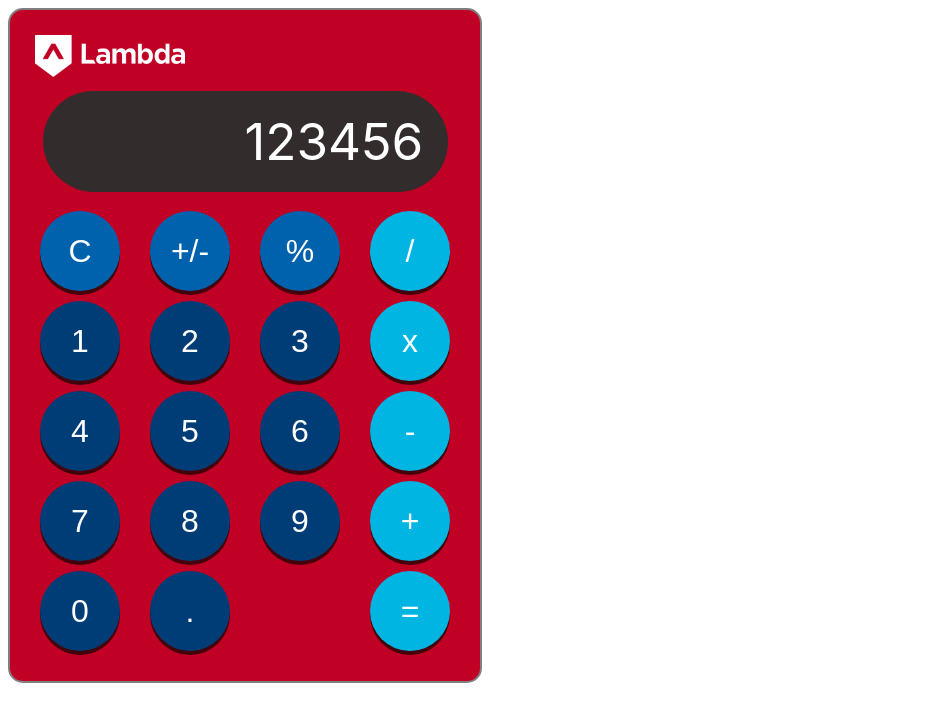
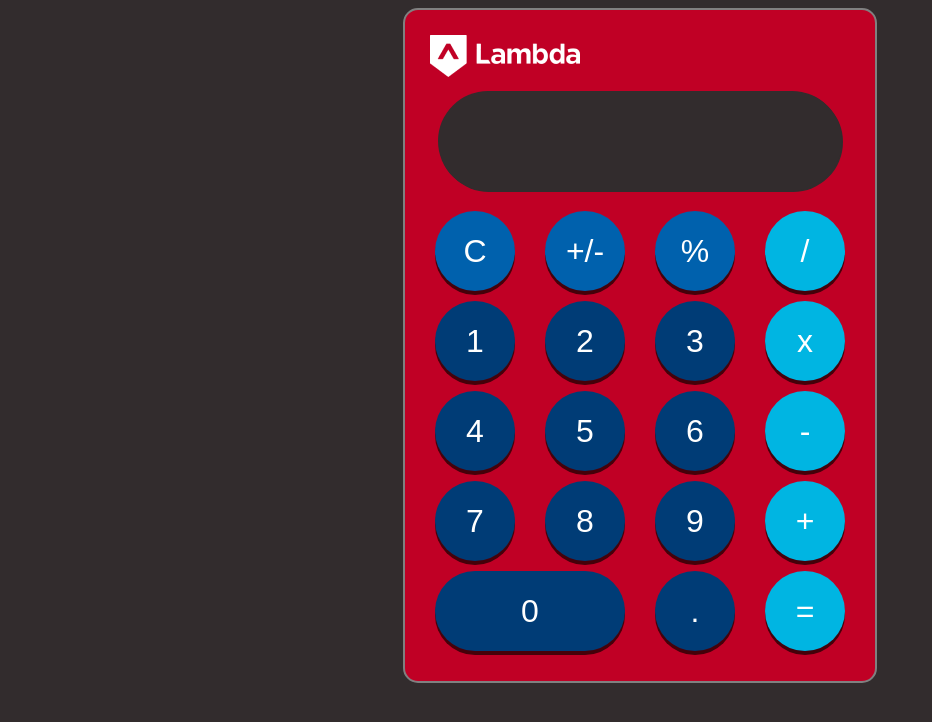
Before and after one commit to bloominstituteoftechnology/lambda-calculator, a React (Create React App) app: page / in a window 1280 px wide. Shown: the top 722 px of the page, without its empty margins (0-932 px from the left). Built offline with nearby package versions, Linux system fonts and the light colour scheme.

Commit message:
Some stretch complete, working on calculator logic

```diff
--- a/src/App.css
+++ b/src/App.css
@@ -1,4 +1,9 @@
+body {
+    background-color: #322c2d;
+}
+
 .container {
+    margin: 0 auto;
     background-color: #c00025;
     width: 100%;
     max-width: 470px;
@@ -72,6 +77,12 @@
     flex-wrap: wrap;
 }
 
+.button0{
+    width:190px;
+    border-radius:50px;
+}
+
+
 button{
     background-color: #003c76;
     color: white;
--- a/src/App.js
+++ b/src/App.js
@@ -1,4 +1,4 @@
-import React from "react";
+import React, {useState} from "react";
 import "./App.css";
 import Numbers from "./components/ButtonComponents/NumberButtons/Numbers"
 import Operators from "./components/ButtonComponents/OperatorButtons/Operators"
@@ -17,19 +17,35 @@ function App() {
   // Your functions should accept a parameter of the the item data being displayed to the DOM (ie - should recieve 5 if the user clicks on
   // the "5" button, or the operator if they click one of those buttons) and then call your setter function to update state.
   // Don't forget to pass the functions (and any additional data needed) to the components as props
+  const [displayState, setDisplayState] = useState("")
+  let [calcState, setCalcState] = useState(1)
+  const displayChanger = (number) => {
+    if (number === "C"){
+      setDisplayState ("")
+    }else if (number === "+"){
+      console.log (number, displayState)
+      setCalcState = (Number(displayState))
+      setDisplayState ("")
+    }else if (number === "="){
+      console.log (calcState, displayState)
+      setDisplayState (displayValue => calcState + Number(displayValue))
+    }else {
+      setDisplayState (displayValue => displayValue + number)
+    }
 
+  }
   return (
     <div className="container">
       <Logo />
-      <Display />
+      <Display value={displayState}/>
       <div className="App">
         {/* STEP 4 - Render your components here and be sure to properly import/export all files */}
         <div className="left-container">
-        <Specials />
-        <Numbers />
+        <Specials displayChanger={displayChanger}/>
+        <Numbers displayChanger={displayChanger} />
         </div>
         <div className="right-container">
-        <Operators />
+        <Operators displayChanger={displayChanger}/>
         </div>
       </div>
     </div>
--- a/src/components/ButtonComponents/NumberButtons/NumberButton.js
+++ b/src/components/ButtonComponents/NumberButtons/NumberButton.js
@@ -3,8 +3,7 @@ import React from "react";
 const NumberButton = (props) => {
   return (
     <div>
-    <button>{props.button}</button>
-
+    <button className={`button${props.button}`} onClick={() => props.displayChanger(props.button)}>{props.button}</button>
     </div>
   );
 };
--- a/src/components/ButtonComponents/NumberButtons/Numbers.js
+++ b/src/components/ButtonComponents/NumberButtons/Numbers.js
@@ -1,6 +1,7 @@
 import React, {useState} from "react";
 import {numbers} from "../../../data";
 import NumberButton from "./NumberButton"
+import { tsPropertySignature } from "@babel/types";
 
 //import any components needed
 // example of import from data.js. Note all the ../   This is how we move through folders.
@@ -9,14 +10,15 @@ import { numbers } from '../../../data'
 */
 //Import your array data to from the provided data file
 
-const Numbers = () => {
+const Numbers = (props) => {
+  // console.log (props.valueChange)
   const [numberState] = useState(numbers)
   // STEP 2 - add the imported data to state
   return (
     <div>
       <div className="numbers">
       {numberState.map((number, index) => (
-        <NumberButton key={index} button={number} />
+        <NumberButton key={index} button={number} displayChanger={props.displayChanger} />
       ))}
       {/* STEP 3 - Use .map() to iterate over your array data and return a button
        component matching the name on the provided file. Pass
--- a/src/components/ButtonComponents/OperatorButtons/OperatorButton.js
+++ b/src/components/ButtonComponents/OperatorButtons/OperatorButton.js
@@ -3,7 +3,7 @@ import React from "react";
 const OperatorButton = (props) => {
   return (
     <div>
-      <button>
+      <button onClick={() => props.displayChanger(props.button.char)}>
         {props.button.char}
       </button>
       {/* Display a button element rendering the data being passed down from the parent container on props */}
--- a/src/components/ButtonComponents/OperatorButtons/Operators.js
+++ b/src/components/ButtonComponents/OperatorButtons/Operators.js
@@ -5,14 +5,14 @@ import OperatorButton from "./OperatorButton";
 
 //Import your array data to from the provided data file
 
-const Operators = () => {
+const Operators = (props) => {
   // STEP 2 - add the imported data to state
   const [operatorState] = useState(operators)
   return (
     <div>
       <div className="operators">
       {operatorState.map((number, index) => (
-        <OperatorButton key={index} button={number} />
+        <OperatorButton key={index} button={number} displayChanger={props.displayChanger}/>
       ))}
       </div>
       {/* STEP 3 - Use .map() to iterate over your array data and return a button
--- a/src/components/ButtonComponents/SpecialButtons/SpecialButton.js
+++ b/src/components/ButtonComponents/SpecialButtons/SpecialButton.js
@@ -4,7 +4,7 @@ import { tsPropertySignature } from "@babel/types";
 const SpecialButton = (props) => {
   return (
     <>
-      <button>{props.button}</button>
+      <button onClick={() => props.displayChanger(props.button)}>{props.button}</button>
       {/* Display a button element rendering the data being passed down from the parent container on props */}
     </>
   );
--- a/src/components/ButtonComponents/SpecialButtons/Specials.js
+++ b/src/components/ButtonComponents/SpecialButtons/Specials.js
@@ -6,14 +6,14 @@ import SpecialButton from "./SpecialButton"
 
 //Import your array data to from the provided data file
 
-const Specials = () => {
+const Specials = (props) => {
   // STEP 2 - add the imported data to state
   const [specialState] = useState(specials)
   return (
     <div>
       <div className="specials">
       {specialState.map((number, index) => (
-        <SpecialButton key={index} button={number} />
+        <SpecialButton key={index} button={number} displayChanger={props.displayChanger}/>
       ))}
       </div>
       {/* STEP 3 - Use .map() to iterate over your array data and return a button
--- a/src/components/DisplayComponents/Display.js
+++ b/src/components/DisplayComponents/Display.js
@@ -1,7 +1,7 @@
 import React from "react";
 
-const Display = () => {
-  return <div className="display">123456</div>;
+const Display = (props) => {
+  return <div className="display">{props.value}</div>;
 };
 
 export default Display
```
